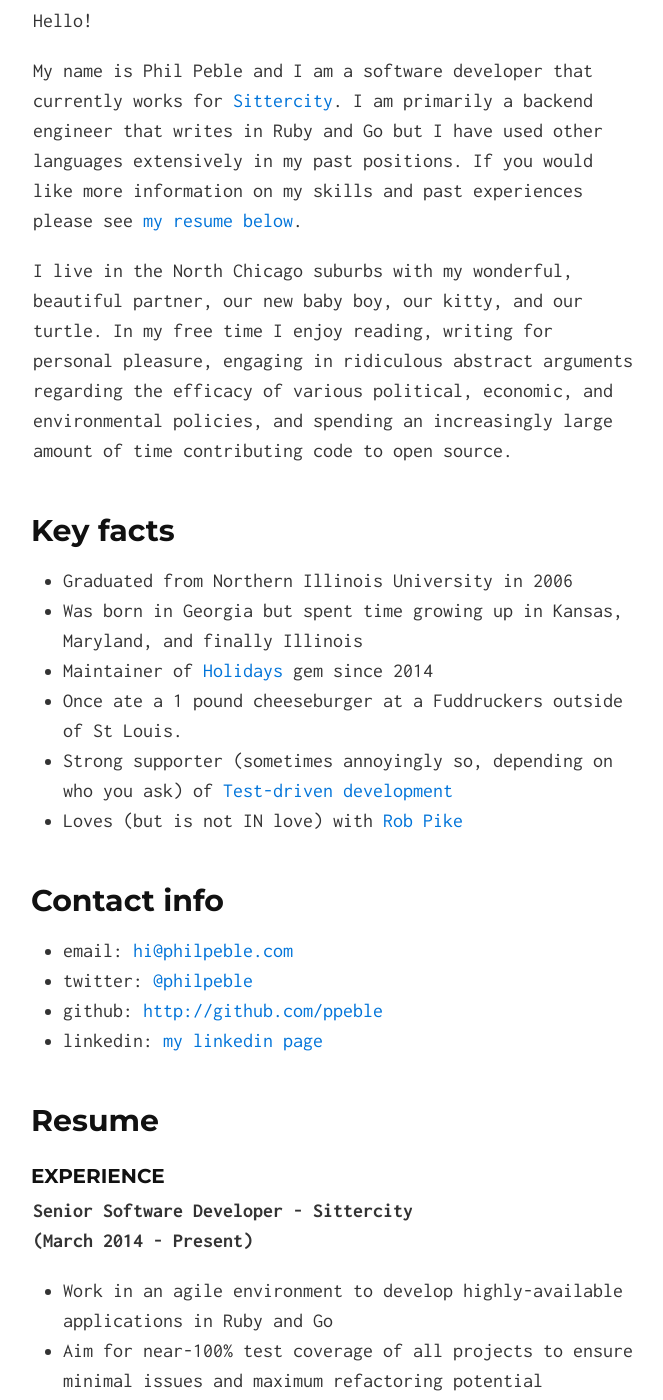
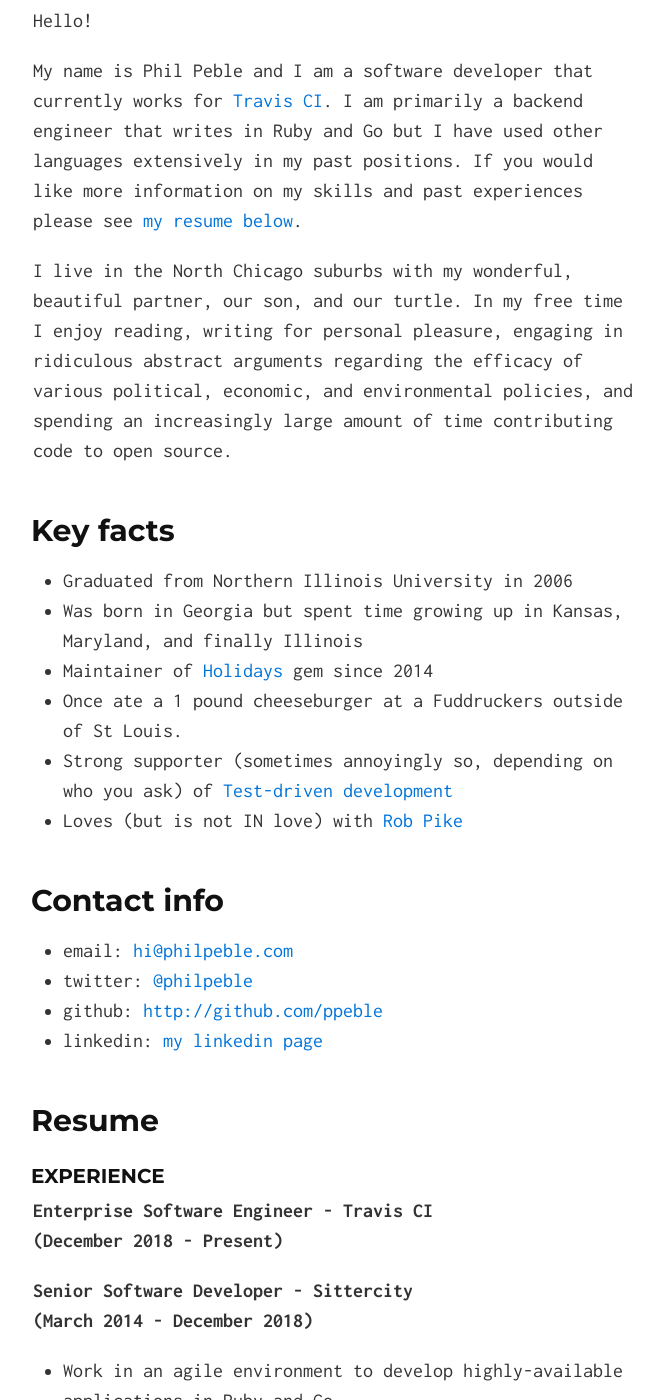
Before and after one commit to ppeble/ppeble.github.io, a Jekyll site: the page built from index.md, in a window 1280 px wide and 1400 px high, scrolled down 214 px. Shown: the whole window, without its empty margins (307-970 px from the left). Built offline with Jekyll 4.4.1, drawn with Linux system fonts in a browser that asks for light colours; some of the changed text lies outside the part shown.

Commit message:
December 2018 Updates

```diff
--- a/index.md
+++ b/index.md
@@ -4,9 +4,9 @@ layout: default
 
 Hello!
 
-My name is Phil Peble and I am a software developer that currently works for <a href='http://www.sittercity.com'>Sittercity</a>. I am primarily a backend engineer that writes in Ruby and Go but I have used other languages extensively in my past positions. If you would like more information on my skills and past experiences please see <a href='#resume'>my resume below</a>.
+My name is Phil Peble and I am a software developer that currently works for <a href='http://www.travis-ci.com'>Travis CI</a>. I am primarily a backend engineer that writes in Ruby and Go but I have used other languages extensively in my past positions. If you would like more information on my skills and past experiences please see <a href='#resume'>my resume below</a>.
 
-I live in the North Chicago suburbs with my wonderful, beautiful partner, our new baby boy, our kitty, and our turtle. In my free time I enjoy reading, writing for personal pleasure, engaging in ridiculous abstract arguments regarding the efficacy of various political, economic, and environmental policies, and spending an increasingly large amount of time contributing code to open source.
+I live in the North Chicago suburbs with my wonderful, beautiful partner, our son, and our turtle. In my free time I enjoy reading, writing for personal pleasure, engaging in ridiculous abstract arguments regarding the efficacy of various political, economic, and environmental policies, and spending an increasingly large amount of time contributing code to open source.
 
 ## Key facts
 
@@ -30,8 +30,11 @@ I live in the North Chicago suburbs with my wonderful, beautiful partner, our ne
 
 ### Experience
 
+<strong>Enterprise Software Engineer - Travis CI</strong><br/>
+<strong>(December 2018 - Present)</strong>
+
 <strong>Senior Software Developer - Sittercity</strong><br/>
-<strong>(March 2014 - Present)</strong>
+<strong>(March 2014 - December 2018)</strong>
 
 <ul>
   <li>Work in an agile environment to develop highly-available applications in Ruby and Go</li>
```
Also changed, not shown: other parts of index.md (+2 -2 lines), 2 other files.
